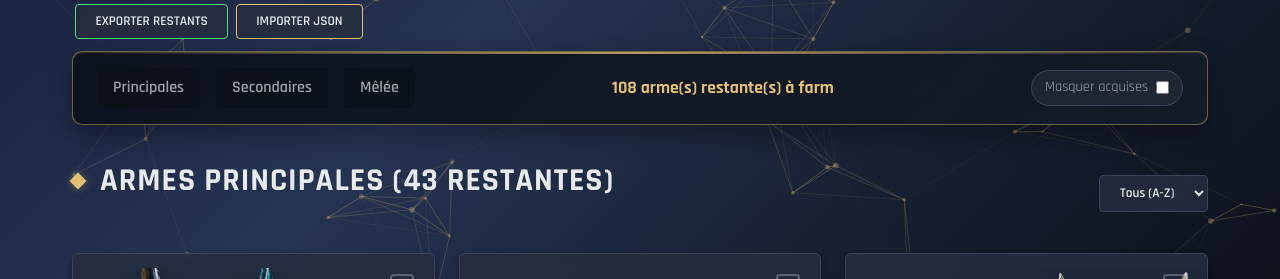
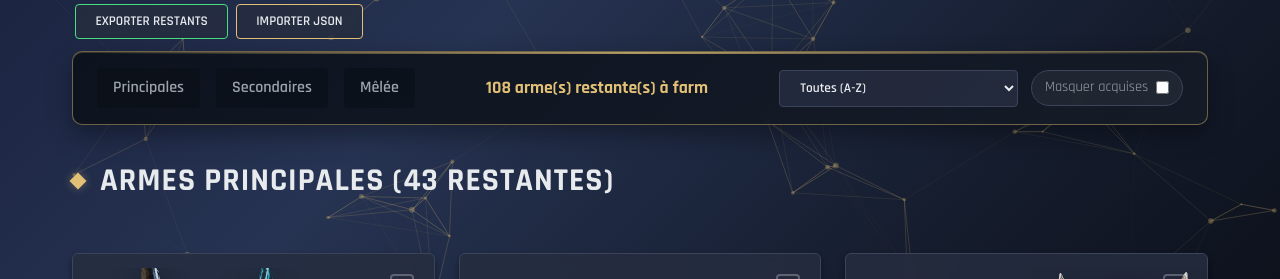
Before and after one commit to Maxime272003/warframe-tracker, a React (Vite) app: page / in a window 1280 px wide. Shown: the part 182-461 px from the top of the page. Built offline with nearby package versions, Linux system fonts and the light colour scheme.

Commit message:
feat: initialize Warframe weapon tracker application with inventory management and filtering features

```diff
--- a/src/App.tsx
+++ b/src/App.tsx
@@ -35,6 +35,8 @@ function isTradeableWeapon(name: string) {
 export default function App() {
   const [weaponsData, setWeaponsData] = useState<WeaponsData>(defaultWeaponsData as WeaponsData);
   const [hideOwned, setHideOwned] = useState(false);
+
+  const [filter, setFilter] = useState('All');
 
   const [ownedWeapons, setOwnedWeapons] = useState<Set<string>>(() => {
     const saved = localStorage.getItem('wf_owned_weapons');
@@ -90,11 +92,28 @@ export default function App() {
     });
   };
 
-  const allWeapons = [
-    ...(weaponsData.warframe_weapons.primary || []),
-    ...(weaponsData.warframe_weapons.secondary || []),
-    ...(weaponsData.warframe_weapons.melee || [])
-  ];
+  const applyFilter = useCallback((weapons: string[]) => {
+    let result = [...weapons];
+    if (filter === 'Kuva') result = result.filter(w => w.includes('Kuva '));
+    else if (filter === 'Tenet') result = result.filter(w => w.startsWith('Tenet '));
+    else if (filter === 'Coda') result = result.filter(w => w.startsWith('Coda '));
+    else if (filter === 'Standard') result = result.filter(w => !w.includes('Kuva ') && !w.startsWith('Tenet ') && !w.startsWith('Coda '));
+    return result;
+  }, [filter]);
+
+  const primaryFiltered = useMemo(() => applyFilter(weaponsData.warframe_weapons.primary || []), [weaponsData.warframe_weapons.primary, applyFilter]);
+  const secondaryFiltered = useMemo(() => applyFilter(weaponsData.warframe_weapons.secondary || []), [weaponsData.warframe_weapons.secondary, applyFilter]);
+  const meleeFiltered = useMemo(() => applyFilter(weaponsData.warframe_weapons.melee || []), [weaponsData.warframe_weapons.melee, applyFilter]);
+
+  const allFilteredWeapons = useMemo(() => [
+    ...primaryFiltered,
+    ...secondaryFiltered,
+    ...meleeFiltered
+  ], [primaryFiltered, secondaryFiltered, meleeFiltered]);
+
+  const remainingToFarm = useMemo(() =>
+    allFilteredWeapons.filter(w => !ownedWeapons.has(w)).length
+  , [allFilteredWeapons, ownedWeapons]);
 
   const exportRemainingJson = () => {
     const remaining = {
@@ -211,10 +230,18 @@ export default function App() {
         </div>
 
         <div className="summary-stats">
-          {allWeapons.length - ownedWeapons.size} arme(s) restante(s) à farm
+          {remainingToFarm} arme(s) {filter !== 'All' ? `(${filter.toLowerCase()}) ` : ''}restante(s) à farm
         </div>
 
         <div style={{ display: 'flex', gap: '0.8rem', alignItems: 'center', flexWrap: 'wrap' }}>
+          <select className="filter-select" value={filter} onChange={e => setFilter(e.target.value)}>
+            <option value="All">Toutes (A-Z)</option>
+            <option value="Standard">Normales (Non-Kuva/Tenet/Coda)</option>
+            <option value="Kuva">Kuva</option>
+            <option value="Tenet">Tenet</option>
+            <option value="Coda">Coda</option>
+          </select>
+
           <label className="switch-container" style={{ display: 'flex', alignItems: 'center', cursor: 'pointer' }}>
             <span style={{ fontSize: '0.9rem', color: 'var(--wf-text-secondary)', marginRight: '0.5rem' }}>Masquer acquises</span>
             <input
@@ -231,7 +258,7 @@ export default function App() {
         <CategorySection
           id="primary"
           title="Armes Principales"
-          weapons={weaponsData.warframe_weapons.primary || []}
+          weapons={primaryFiltered}
           owned={ownedWeapons}
           onToggle={toggleWeapon}
           hideOwned={hideOwned}
@@ -239,7 +266,7 @@ export default function App() {
         <CategorySection
           id="secondary"
           title="Armes Secondaires"
-          weapons={weaponsData.warframe_weapons.secondary || []}
+          weapons={secondaryFiltered}
           owned={ownedWeapons}
           onToggle={toggleWeapon}
           hideOwned={hideOwned}
@@ -247,7 +274,7 @@ export default function App() {
         <CategorySection
           id="melee"
           title="Armes de Mêlée"
-          weapons={weaponsData.warframe_weapons.melee || []}
+          weapons={meleeFiltered}
           owned={ownedWeapons}
           onToggle={toggleWeapon}
           hideOwned={hideOwned}
@@ -277,32 +304,20 @@ function CategorySection({
   onToggle: (w: string) => void,
   hideOwned: boolean
 }) {
-  const [filter, setFilter] = useState('All');
   const filteredWeapons = useMemo(() => {
     let result = [...weapons];
+    if (hideOwned) result = result.filter(w => !owned.has(w));
+    return result.sort((a,b) => a.localeCompare(b));
+  }, [weapons, hideOwned, owned]);
 
-    if (hideOwned) result = result.filter(w => !owned.has(w));
-    if (filter === 'Kuva') result = result.filter(w => w.includes('Kuva '));
-    else if (filter === 'Tenet') result = result.filter(w => w.startsWith('Tenet '));
-    else if (filter === 'Coda') result = result.filter(w => w.startsWith('Coda '));
-
-    return result.sort((a,b) => a.localeCompare(b));
-  }, [weapons, filter, hideOwned, owned]);
-
-  const categoryOwnedCount = weapons.filter(w => owned.has(w)).length;
+  const categoryRemainingCount = weapons.filter(w => !owned.has(w)).length;
 
   return (
     <section id={id} className="category-section">
       <div className="category-header">
         <h3 className="category-title">
-          {title} ({weapons.length - categoryOwnedCount} restantes)
+          {title} ({categoryRemainingCount} restantes)
         </h3>
-        <select className="filter-select" value={filter} onChange={e => setFilter(e.target.value)}>
-          <option value="All">Tous (A-Z)</option>
-          <option value="Kuva">Kuva</option>
-          <option value="Tenet">Tenet</option>
-          <option value="Coda">Coda</option>
-        </select>
       </div>
 
       {filteredWeapons.length === 0 ? (
```
